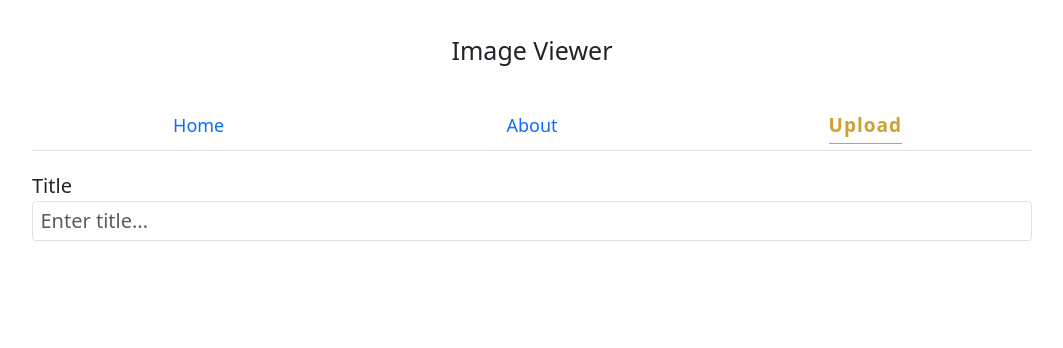
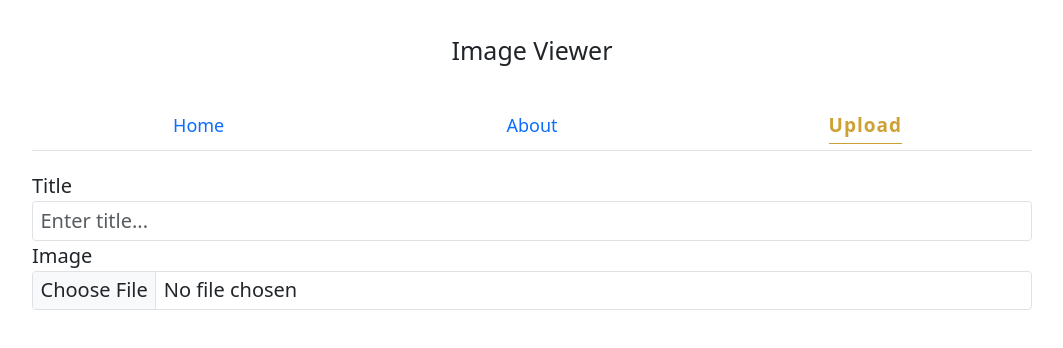
Before and after one commit to njb1286/capstone-image-site-javascript, a React app in the folder frontend/: page /upload in a window 1280 px wide. Shown: the top 348 px of the page, without its empty margins (108-1171 px from the left). Built offline with nearby package versions, Linux system fonts and the light colour scheme; the HTML template or start-up script is replaced by a standard one.

Commit message:
Installed React Bootstrap, added an image uploader element

```diff
--- a/frontend/package.json
+++ b/frontend/package.json
@@ -15,6 +15,7 @@
     "express": "^4.18.2",
     "framer-motion": "^10.16.5",
     "react": "^18.2.0",
+    "react-bootstrap": "^2.9.1",
     "react-dom": "^18.2.0",
     "react-redux": "^8.1.3",
     "react-router": "^6.20.0",
--- a/frontend/src/Pages/UploadPage.tsx
+++ b/frontend/src/Pages/UploadPage.tsx
@@ -1,5 +1,6 @@
 import { FormEvent } from "react";
 import classes from "./UploadPage.module.scss";
+import { FormControl, FormGroup } from "react-bootstrap";
 
 function UploadPage() {
   const submitHandler = (event: FormEvent<HTMLFormElement>) => {
@@ -7,10 +8,15 @@ function UploadPage() {
   }
 
   return <form className={classes.form} onSubmit={submitHandler}>
-    <div className="form-group">
+    <FormGroup>
       <label htmlFor="image-title">Title</label>
-      <input placeholder="Enter title..." type="text" className="form-control" id="image-title" />
-    </div>
+      <FormControl placeholder="Enter title..." id="image-title"></FormControl>
+    </FormGroup>
+
+    <FormGroup>
+      <label htmlFor="image-file-uploader">Image</label>
+      <FormControl type="file" id="image-file-uploader" accept=".png .jpg .jpeg" />
+    </FormGroup>
   </form>;
 }
 
```
Also changed, not shown: 1 other file (tests, documents, lock files or other folders).
